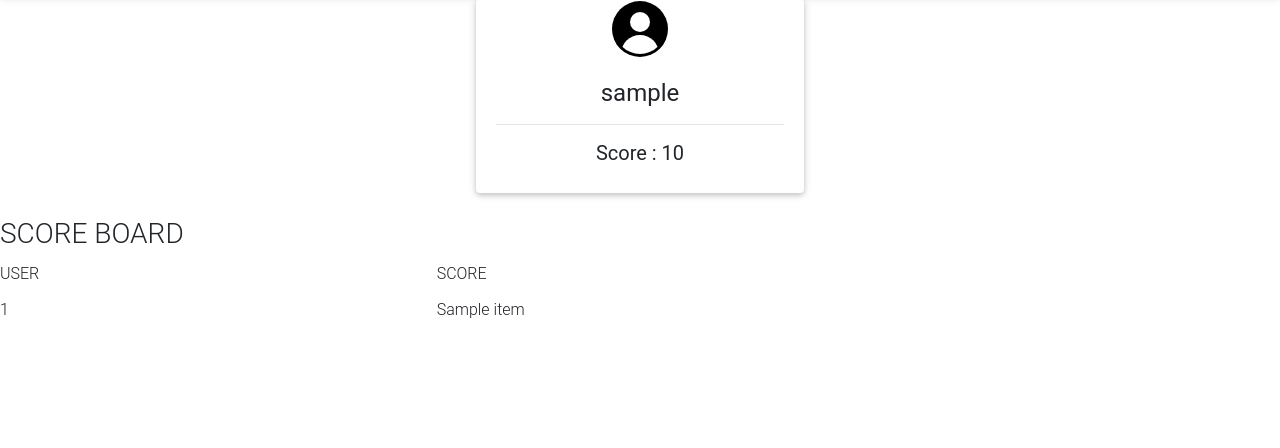
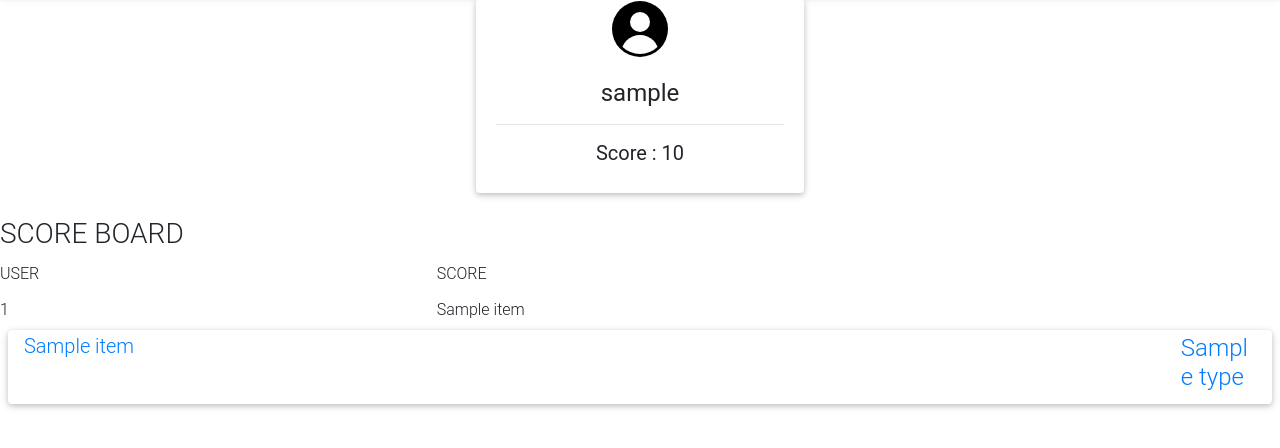
Before and after one commit to Milan-J-S/Code-Comprehension-MCQs, a Flask app: template src/templates/profile.html in a window 1280 px wide. Shown: the part 67-515 px from the top of the page. Run offline with Flask 2, Linux system fonts and the light colour scheme; the template is opened without the code that fills it: most values are stand-ins (such as "Sample title", 1, 10 or a date in 2020); parts of the project's set-up code (start-up, migrations or seed data) failed here and were passed over; some libraries are stand-ins or nearby versions; some web fonts are replaced.

Commit message:
Update src/templates/profile.html

```diff
--- a/src/templates/profile.html
+++ b/src/templates/profile.html
@@ -126,6 +126,20 @@
           </div>
       {% endfor %}
 </div>
+<div id='resources'>
+  {% for item in viewed %}
+  <a href="/showCode?filename={{item.filename}}">
+
+      <div class = 'px-3 m-2 py-1 card' >
+      <div class='row'>
+          <div class="col-sm-11"><h5 >{{item.title}}</h5></div>
+          <div class="col-sm-1"><h4>{{item.type}}</h4></div>
+
+      </div>
+          </div>
+  </a>
+  {% endfor %}
+  </div>
 <script>
     function loginRequest()
             {
```
